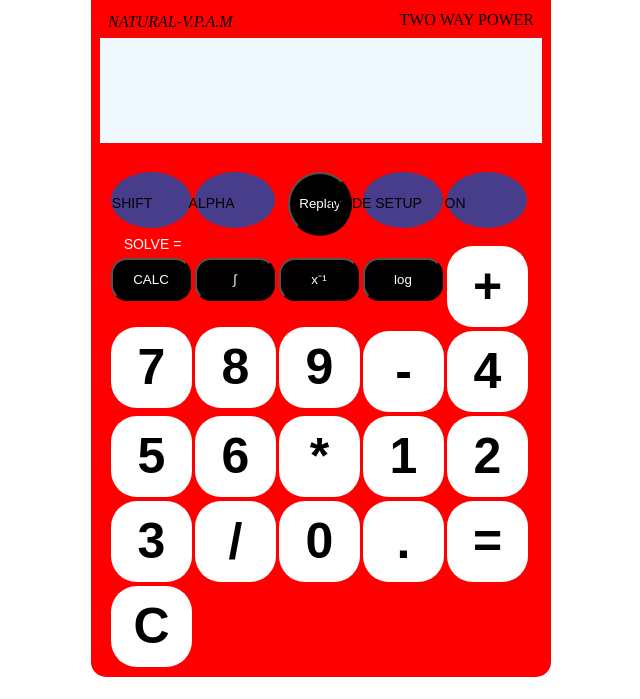
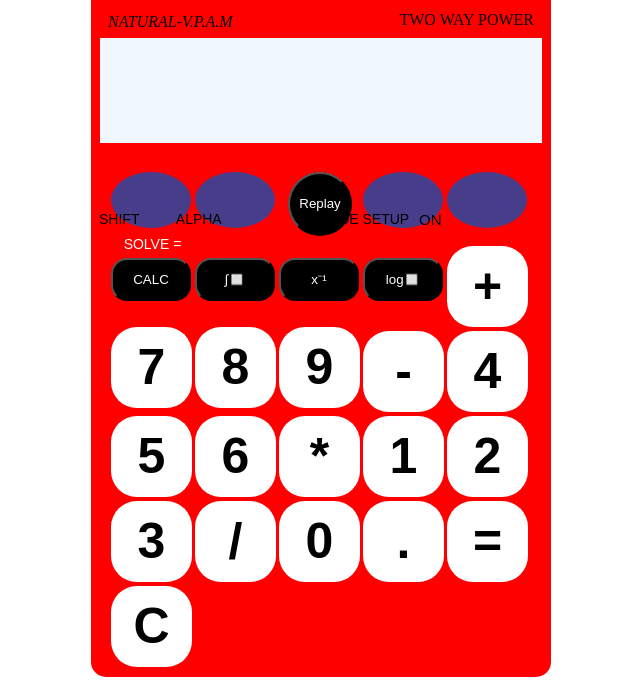
Before and after one commit to dogar107/Scientific-Calculator, a plain HTML site: page index.html in a window 1280 px wide. Shown: the part 101-800 px from the top of the page, without its empty margins (349-989 px from the left). Drawn offline with Linux system fonts and the light colour scheme.

Commit message:
hello You dexter

```diff
--- a/index.html
+++ b/index.html
@@ -19,9 +19,9 @@
 <button class="ON"></button>
 <button class="mode"></button>
 <button class="CALC">CALC</button>
-<button class="integral">∫</button>
+<button class="integral">∫◻️</button>
 <button class="x⁻¹">x⁻¹</button>
-<button class="log">log</button>
+<button class="log">log◻️</button>
 
 
 <button class="btn1"  >+</button>
--- a/styles.css
+++ b/styles.css
@@ -463,32 +463,32 @@ display: flex;
       content: "SHIFT";
     position: absolute;
     font-size: 14px;
-    top: 37%;
-    left: 36%;
+        top: 39%;
+    left: 35%;
 }
 
 .alpha::before {
       content: "ALPHA";
     position: absolute;
     font-size: 14px;
-    top: 37%;
-    left: 42%;
+    top: 39%;
+    left: 41%;
 }
 
 .ON::before{
  content: "MODE SETUP";
     position: absolute;
     font-size: 14px;
-    top: 37%;
-    left: 53%;
+   top: 39%;
+    left: 52%;
 }
 
 .mode::before{
  content: "ON";
     position: absolute;
-    font-size: 14px;
-    top: 37%;
-    left: 62%;
+    font-size: 15px;
+    top: 39%;
+    left: 60%;
 }
 
 .CALC::before{
```
